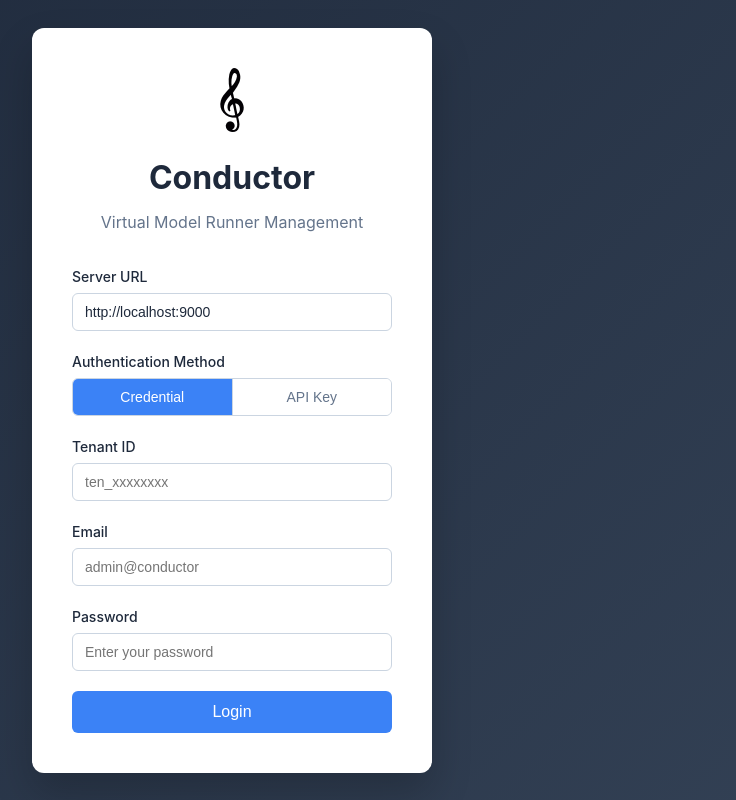
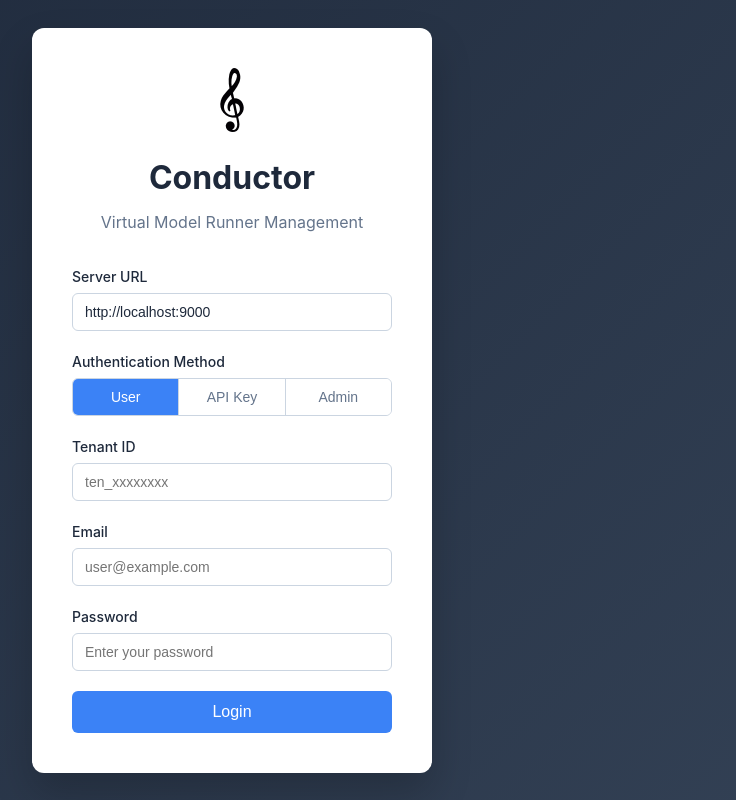
Before and after one commit to jchristn/Conductor, a React (Vite) app in the folder dashboard/: page /backup in a window 1280 px wide. Shown: the whole page, without its empty margins (408-1144 px from the left). Built offline with nearby package versions, Linux system fonts and the light colour scheme.

Commit message:
Backup and recovery

```diff
--- a/dashboard/src/App.jsx
+++ b/dashboard/src/App.jsx
@@ -18,7 +18,10 @@ import BackupRestore from './views/BackupRestore';
 import Login from './views/Login';
 
 function App() {
-  const { isConnected, isAdmin, error, setError } = useApp();
+  const { isConnected, isAdmin, currentUser, error, setError } = useApp();
+
+  // Allow backup access for system admins OR users with IsAdmin flag
+  const hasAdminAccess = isAdmin || currentUser?.IsAdmin;
 
   if (!isConnected) {
     return <Login />;
@@ -41,7 +44,7 @@ function App() {
           <Route path="/vmr" element={<VirtualModelRunners />} />
           <Route path="/api-explorer" element={<ApiExplorer />} />
           {isAdmin && <Route path="/administrators" element={<Administrators />} />}
-          {isAdmin && <Route path="/backup" element={<BackupRestore />} />}
+          {hasAdminAccess && <Route path="/backup" element={<BackupRestore />} />}
           <Route path="*" element={<Navigate to="/" replace />} />
         </Routes>
       </main>
--- a/dashboard/src/components/Sidebar.jsx
+++ b/dashboard/src/components/Sidebar.jsx
@@ -3,7 +3,10 @@ import { NavLink } from 'react-router-dom';
 import { useApp } from '../context/AppContext';
 
 function Sidebar() {
-  const { isAdmin } = useApp();
+  const { isAdmin, currentUser } = useApp();
+
+  // Show admin features for system admins OR users with IsAdmin flag
+  const hasAdminAccess = isAdmin || currentUser?.IsAdmin;
 
   const navItems = [
     {
@@ -90,7 +93,7 @@ function Sidebar() {
         </svg>
       )
     },
-    // Admin-only items
+    // Admin-only items (system admins only)
     ...(isAdmin ? [
       { divider: true },
       {
@@ -101,7 +104,11 @@ function Sidebar() {
             <path fillRule="evenodd" d="M10 9a3 3 0 100-6 3 3 0 000 6zm-7 9a7 7 0 1114 0H3z" clipRule="evenodd" />
           </svg>
         )
-      },
+      }
+    ] : []),
+    // Global admin items (system admins OR users with IsAdmin flag)
+    ...(hasAdminAccess ? [
+      ...(!isAdmin ? [{ divider: true }] : []), // Add divider if not already added by admin section
       {
         path: '/backup',
         label: 'Backup & Restore',
--- a/dashboard/src/index.css
+++ b/dashboard/src/index.css
@@ -1049,7 +1049,7 @@ body {
   transition: all 0.15s ease;
 }
 
-.auth-type-btn:first-child {
+.auth-type-btn:not(:last-child) {
   border-right: 1px solid var(--input-border);
 }
 
--- a/dashboard/src/views/BackupRestore.jsx
+++ b/dashboard/src/views/BackupRestore.jsx
@@ -2,7 +2,10 @@ import React, { useState } from 'react';
 import { useApp } from '../context/AppContext';
 
 function BackupRestore() {
-  const { api, isAdmin, setError } = useApp();
+  const { api, isAdmin, currentUser, setError } = useApp();
+
+  // Allow access for system admins OR users with IsAdmin flag
+  const hasAdminAccess = isAdmin || currentUser?.IsAdmin;
   const [loading, setLoading] = useState(false);
   const [success, setSuccess] = useState(null);
 
@@ -118,11 +121,11 @@ function BackupRestore() {
     });
   };
 
-  if (!isAdmin) {
+  if (!hasAdminAccess) {
     return (
       <div className="view-container">
         <div className="error-banner">
-          Access denied. Administrator privileges required.
+          Access denied. Global administrator privileges required.
         </div>
       </div>
     );
--- a/dashboard/src/views/Login.jsx
+++ b/dashboard/src/views/Login.jsx
@@ -2,9 +2,9 @@ import React, { useState } from 'react';
 import { useApp } from '../context/AppContext';
 
 function Login() {
-  const { loginWithCredential, loginWithApiKey, loading, error, serverUrl, theme } = useApp();
+  const { loginWithCredential, loginWithApiKey, loginAsAdmin, loading, error, serverUrl, theme } = useApp();
   const [url, setUrl] = useState(serverUrl);
-  const [authType, setAuthType] = useState('credential'); // 'credential' or 'apikey'
+  const [authType, setAuthType] = useState('credential'); // 'credential', 'apikey', or 'admin'
 
   // Credential auth fields
   const [tenantId, setTenantId] = useState('');
@@ -14,12 +14,18 @@ function Login() {
   // API key auth field
   const [apiKey, setApiKey] = useState('');
 
+  // Admin auth fields
+  const [adminEmail, setAdminEmail] = useState('');
+  const [adminPassword, setAdminPassword] = useState('');
+
   const handleSubmit = async (e) => {
     e.preventDefault();
     if (authType === 'credential') {
       await loginWithCredential(url, tenantId, email, password);
-    } else {
+    } else if (authType === 'apikey') {
       await loginWithApiKey(url, apiKey);
+    } else if (authType === 'admin') {
+      await loginAsAdmin(url, adminEmail, adminPassword);
     }
   };
 
@@ -47,13 +53,13 @@ function Login() {
 
           <div className="form-group">
             <label>Authentication Method</label>
-            <div className="auth-type-selector">
+            <div className="auth-type-selector auth-type-three">
               <button
                 type="button"
                 className={`auth-type-btn ${authType === 'credential' ? 'active' : ''}`}
                 onClick={() => setAuthType('credential')}
               >
-                Credential
+                User
               </button>
               <button
                 type="button"
@@ -62,10 +68,17 @@ function Login() {
               >
                 API Key
               </button>
+              <button
+                type="button"
+                className={`auth-type-btn ${authType === 'admin' ? 'active' : ''}`}
+                onClick={() => setAuthType('admin')}
+              >
+                Admin
+              </button>
             </div>
           </div>
 
-          {authType === 'credential' ? (
+          {authType === 'credential' && (
             <>
               <div className="form-group">
                 <label htmlFor="tenantId">Tenant ID</label>
@@ -86,7 +99,7 @@ function Login() {
                   id="email"
                   value={email}
                   onChange={(e) => setEmail(e.target.value)}
-                  placeholder="admin@conductor"
+                  placeholder="user@example.com"
                   required
                 />
               </div>
@@ -103,7 +116,9 @@ function Login() {
                 />
               </div>
             </>
-          ) : (
+          )}
+
+          {authType === 'apikey' && (
             <div className="form-group">
               <label htmlFor="apiKey">API Key</label>
               <input
@@ -115,6 +130,34 @@ function Login() {
                 required
               />
             </div>
+          )}
+
+          {authType === 'admin' && (
+            <>
+              <div className="form-group">
+                <label htmlFor="adminEmail">Administrator Email</label>
+                <input
+                  type="email"
+                  id="adminEmail"
+                  value={adminEmail}
+                  onChange={(e) => setAdminEmail(e.target.value)}
+                  placeholder="admin@conductor.local"
+                  required
+                />
+              </div>
+
+              <div className="form-group">
+                <label htmlFor="adminPassword">Administrator Password</label>
+                <input
+                  type="password"
+                  id="adminPassword"
+                  value={adminPassword}
+                  onChange={(e) => setAdminPassword(e.target.value)}
+                  placeholder="Enter admin password"
+                  required
+                />
+              </div>
+            </>
           )}
 
           {error && <div className="login-error">{error}</div>}
```
Also changed, not shown: 1 other file (tests, documents, lock files or other folders).
